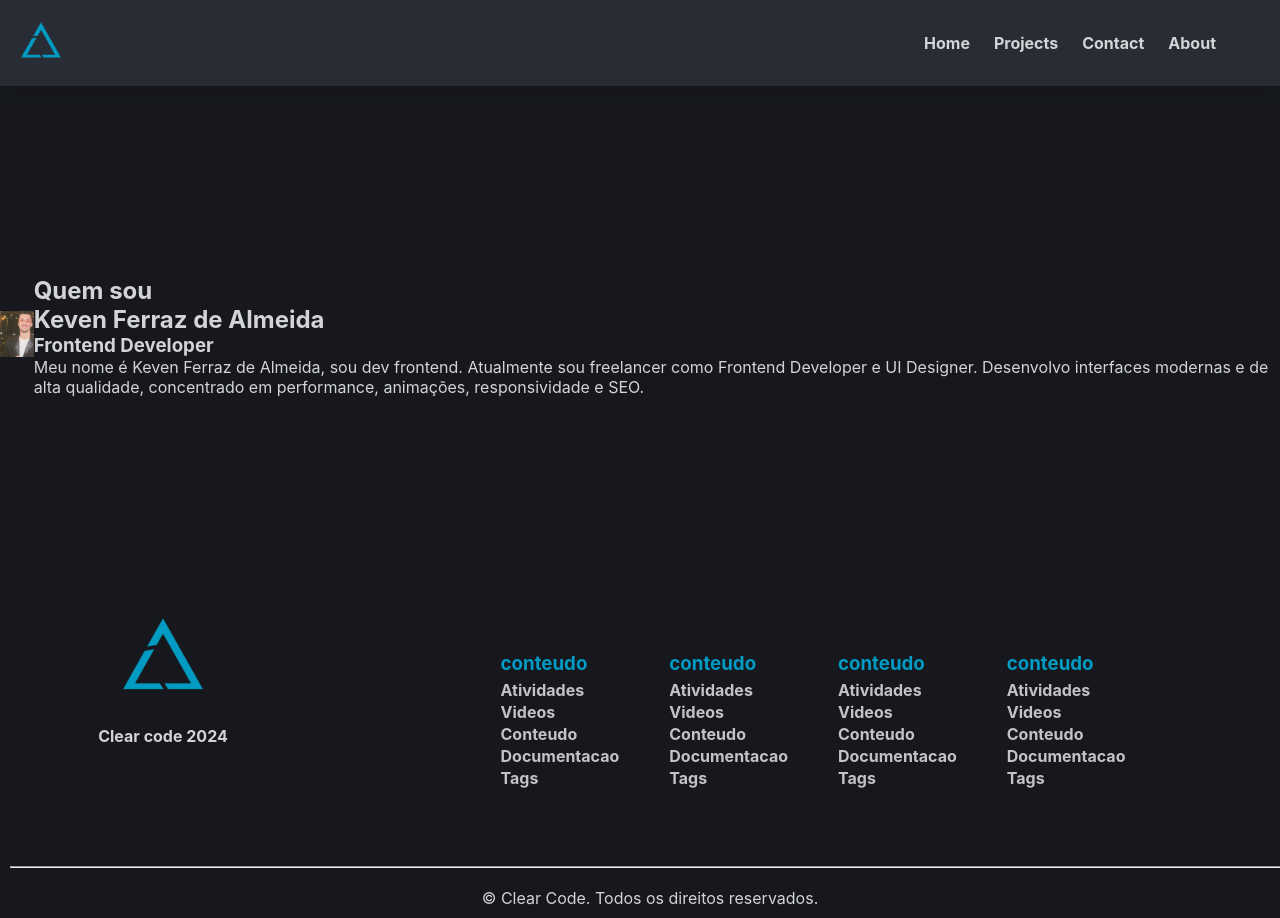
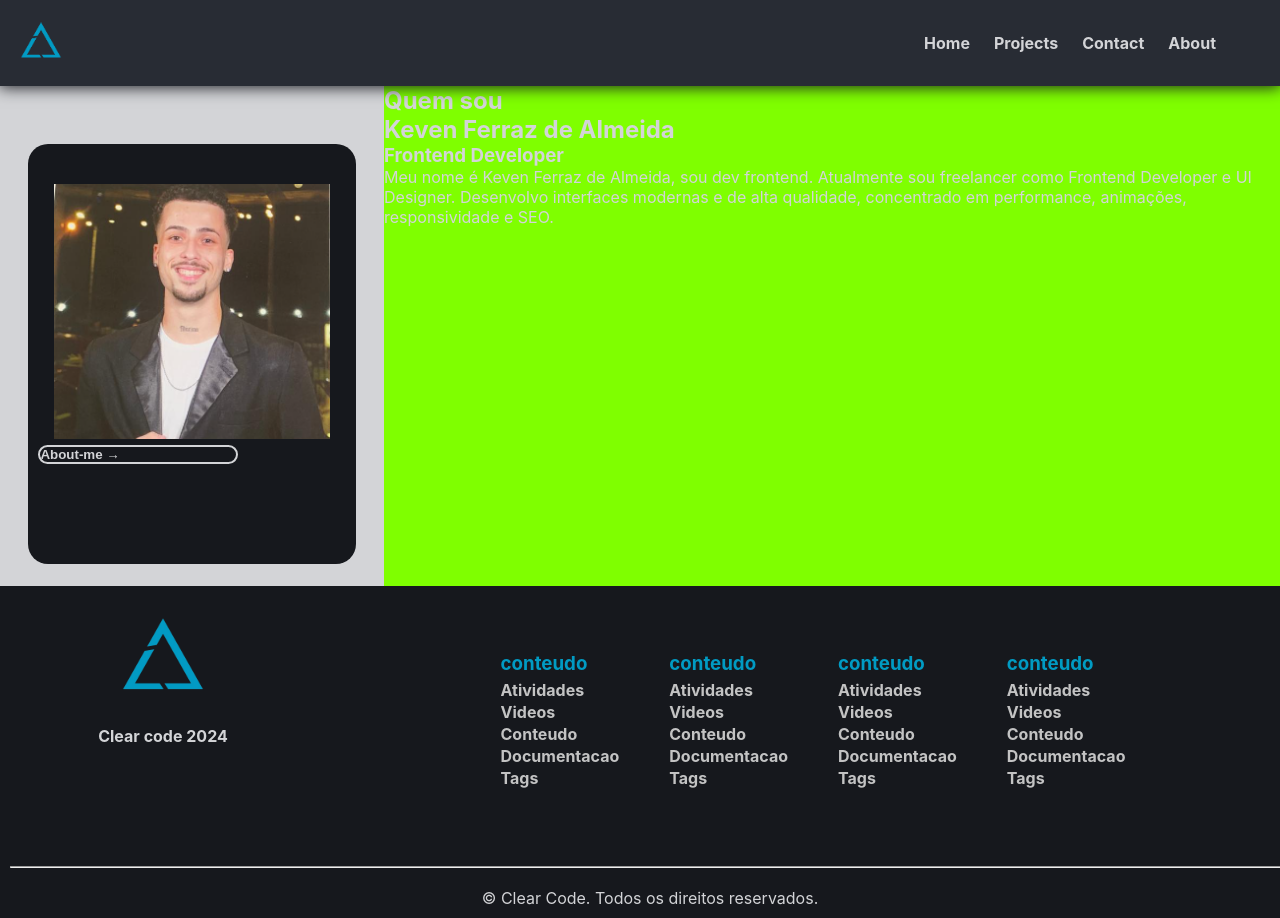
Before and after one commit to KevenFerraz08/Portifolio., a React (Create React App) app in the folder portifolio/: page / in a window 1280 px wide. Built offline with nearby package versions, Linux system fonts and the light colour scheme.

Commit message:
atualization css e jxs do section

```diff
--- a/portifolio/src/components/Section-me/Section.css
+++ b/portifolio/src/components/Section-me/Section.css
@@ -16,6 +16,42 @@ section{
     align-items: center;
     justify-content: space-around;
     background-color: var(--section-color);
+}
+.container-image{
+    float: left;
+    width: 30%;
+    height: 100%;
+    background-color: #D3D4D7;
+
+}
+.container-image .image{
+    width: 80%;
+    height: 80%;
+    background-color: #16181D;
+    margin: 15% auto;
+    border-radius: 20px;
+    padding:10px;
+}
+.image .foto{
+    width: 90%;
+    height: 100%;
+    margin-top: 10%;
+}
+.image .button{
+    width:200px;
+    color:var(--text-comum);
+    border-style:solid;
+    border-color: var(--text-comum);
+    border-radius:20px;
+    background-color:var(--section-color);
+    text-align:left;
+    font-weight: bolder;
+}
+.container-informations{
+    float: right;
+    width: 70%;
+    height: 100%;
+    background-color: chartreuse;
 }
 /*
 section{
--- a/portifolio/src/components/Section-me/index.jsx
+++ b/portifolio/src/components/Section-me/index.jsx
@@ -8,6 +8,7 @@ const Section = () => {
                 <div className="container-image">
                     <div className="image">
                         <center><img src={foto} alt="Foto" className='foto'/></center>
+                        <button className="button">About-me&nbsp;&rarr;</button>
                     </div>
                 </div>
                 <div className="container-informations">
```
